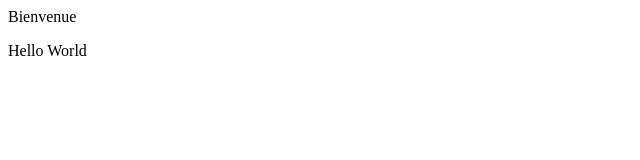
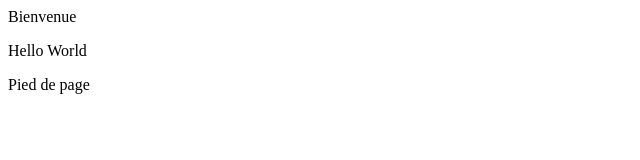
Before and after one commit to AissaDiopDiop/kara, a plain HTML site: page index.html in a window 1280 px wide. Shown: the whole page, without its empty margins (0-640 px from the left). Drawn offline with Linux system fonts and the light colour scheme.

Commit message:
Ajout du footer

```diff
--- a/index.html
+++ b/index.html
@@ -10,4 +10,5 @@
     <p>Hello World</p>
 
 </body>
+<footer>Pied de page</footer>
 </html>
```
